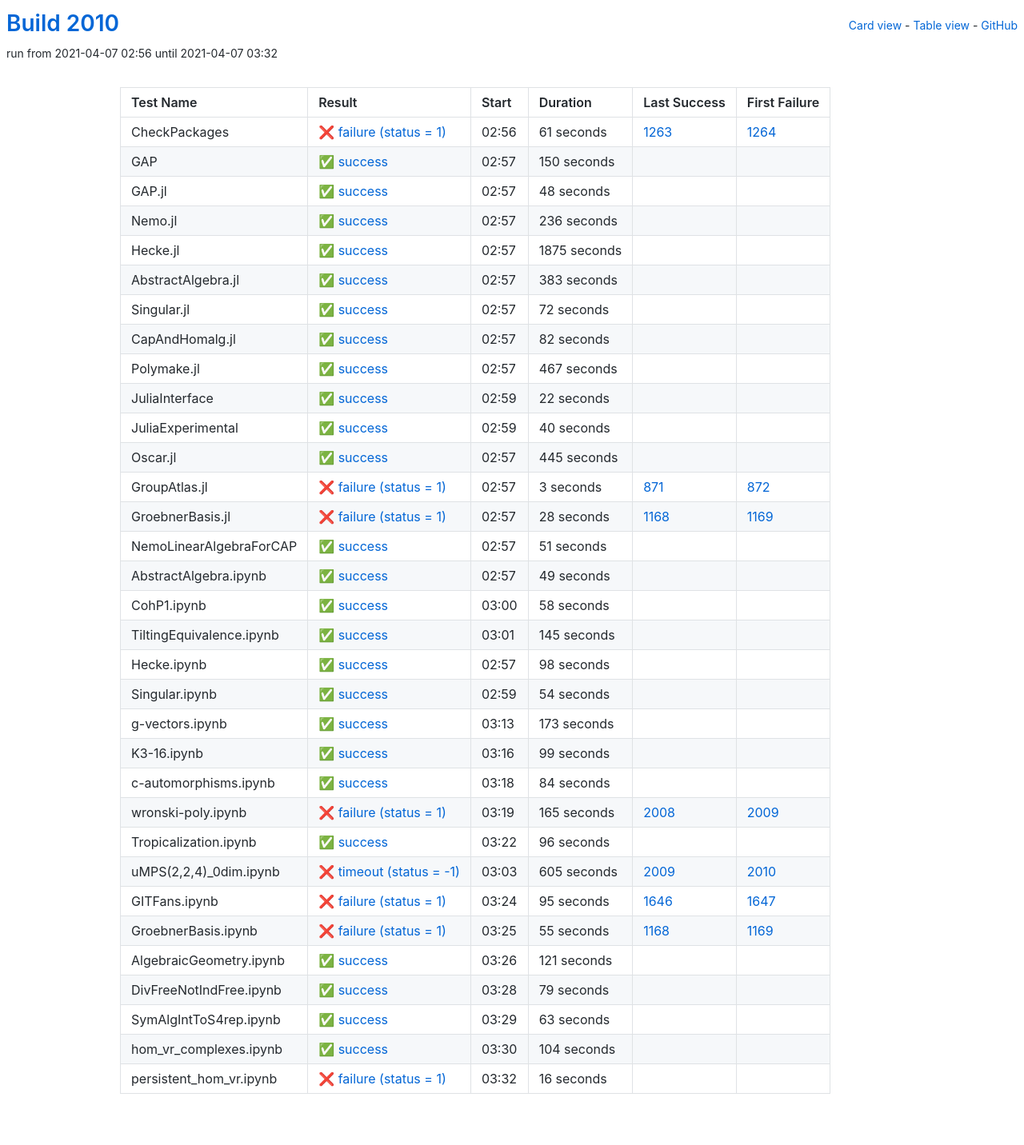
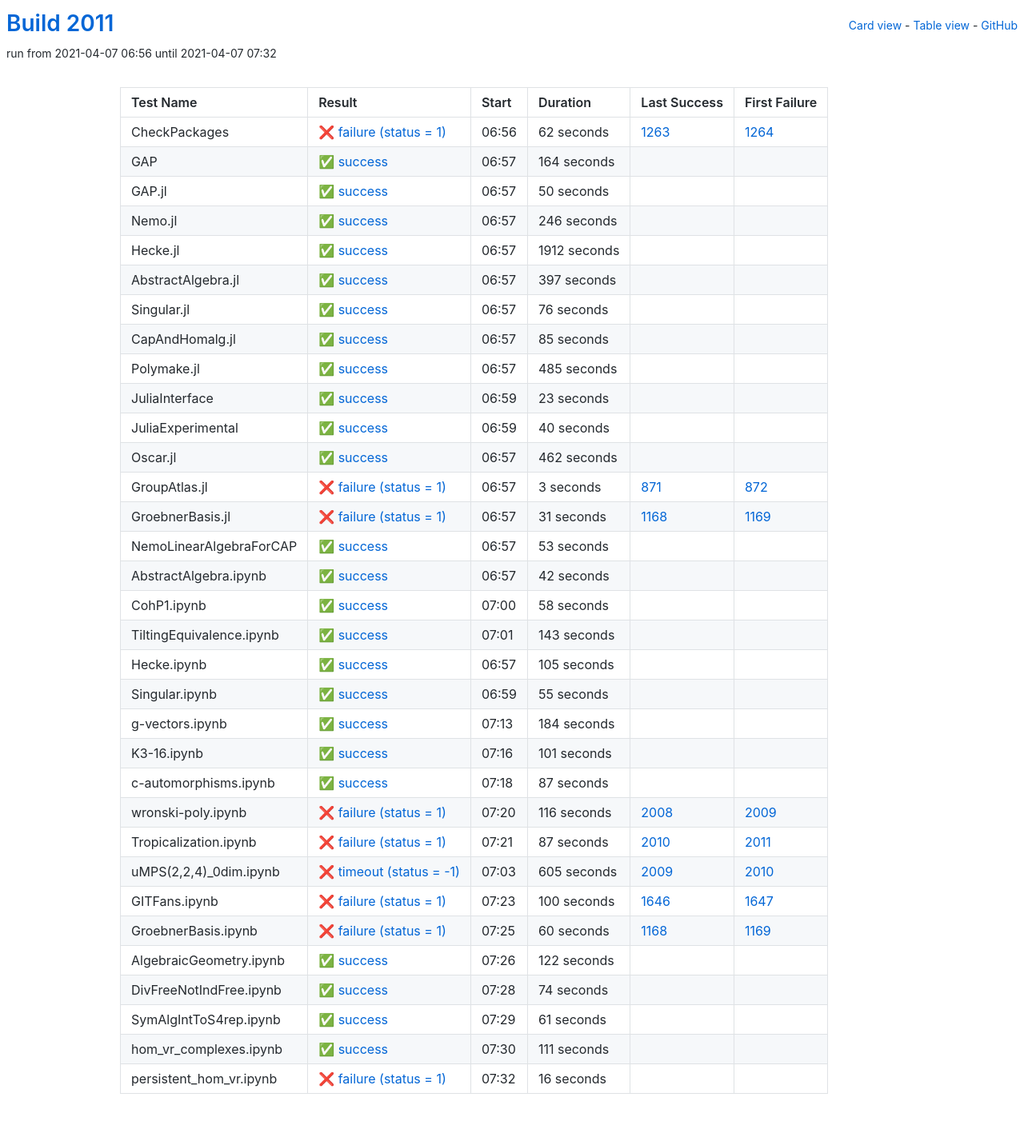
Before and after one commit to oscar-system/oscar-ci-status-stable, a Jekyll site: the page built from table.html, in a window 1280 px wide. Shown: the whole page at 80% size. Built offline with Jekyll 4.4.1, drawn with Linux system fonts in a browser that asks for light colours.

Commit message:
Build #2011

```diff
--- a/_data/ci.yml
+++ b/_data/ci.yml
@@ -1,6 +1,6 @@
 ---
-build: 2010
-build_url: https://oscarci.mathematik.uni-kl.de/job/oscar-stable/2010/
+build: 2011
+build_url: https://oscarci.mathematik.uni-kl.de/job/oscar-stable/2011/
 job: oscar-stable
 organization: oscar-system
 repo: oscar-ci-status-stable
@@ -8,128 +8,128 @@ repourl: https://github.com/oscar-system/oscar-ci-status-stable
 tests:
 - name: CheckPackages
   id: checkpackages
-  log: https://oscarci.mathematik.uni-kl.de/job/oscar-stable/2010/artifact/logs/build-2010/CheckPackages.log
-  start: 2021-04-07 02:56
+  log: https://oscarci.mathematik.uni-kl.de/job/oscar-stable/2011/artifact/logs/build-2011/CheckPackages.log
+  start: 2021-04-07 06:56
   success: false
   exitcode: 1
   status: failure
-  duration: 61
+  duration: 62
   last_success: 1263
   last_success_url: https://oscarci.mathematik.uni-kl.de/job/oscar-stable/1263/
   first_failure: 1264
   first_failure_url: https://oscarci.mathematik.uni-kl.de/job/oscar-stable/1264/
 - name: GAP
   id: gap
-  log: https://oscarci.mathematik.uni-kl.de/job/oscar-stable/2010/artifact/logs/build-2010/GAP.log
-  start: 2021-04-07 02:57
+  log: https://oscarci.mathematik.uni-kl.de/job/oscar-stable/2011/artifact/logs/build-2011/GAP.log
+  start: 2021-04-07 06:57
   success: true
   exitcode: 0
   status: success
-  duration: 150
+  duration: 164
   last_success: false
   last_success_url:
   first_failure: false
   first_failure_url:
 - name: GAP.jl
   id: gap-jl
-  log: https://oscarci.mathematik.uni-kl.de/job/oscar-stable/2010/artifact/logs/build-2010/GAP.jl.log
-  start: 2021-04-07 02:57
+  log: https://oscarci.mathematik.uni-kl.de/job/oscar-stable/2011/artifact/logs/build-2011/GAP.jl.log
+  start: 2021-04-07 06:57
   success: true
   exitcode: 0
   status: success
-  duration: 48
+  duration: 50
   last_success: false
   last_success_url:
   first_failure: false
   first_failure_url:
 - name: Nemo.jl
   id: nemo-jl
-  log: https://oscarci.mathematik.uni-kl.de/job/oscar-stable/2010/artifact/logs/build-2010/Nemo.jl.log
-  start: 2021-04-07 02:57
+  log: https://oscarci.mathematik.uni-kl.de/job/oscar-stable/2011/artifact/logs/build-2011/Nemo.jl.log
+  start: 2021-04-07 06:57
   success: true
   exitcode: 0
   status: success
-  duration: 236
+  duration: 246
   last_success: false
   last_success_url:
   first_failure: false
   first_failure_url:
 - name: Hecke.jl
   id: hecke-jl
-  log: https://oscarci.mathematik.uni-kl.de/job/oscar-stable/2010/artifact/logs/build-2010/Hecke.jl.log
-  start: 2021-04-07 02:57
+  log: https://oscarci.mathematik.uni-kl.de/job/oscar-stable/2011/artifact/logs/build-2011/Hecke.jl.log
+  start: 2021-04-07 06:57
   success: true
   exitcode: 0
   status: success
-  duration: 1875
+  duration: 1912
   last_success: false
   last_success_url:
   first_failure: false
   first_failure_url:
 - name: AbstractAlgebra.jl
   id: abstractalgebra-jl
-  log: https://oscarci.mathematik.uni-kl.de/job/oscar-stable/2010/artifact/logs/build-2010/AbstractAlgebra.jl.log
-  start: 2021-04-07 02:57
+  log: https://oscarci.mathematik.uni-kl.de/job/oscar-stable/2011/artifact/logs/build-2011/AbstractAlgebra.jl.log
+  start: 2021-04-07 06:57
   success: true
   exitcode: 0
   status: success
-  duration: 383
+  duration: 397
   last_success: false
   last_success_url:
   first_failure: false
   first_failure_url:
 - name: Singular.jl
   id: singular-jl
-  log: https://oscarci.mathematik.uni-kl.de/job/oscar-stable/2010/artifact/logs/build-2010/Singular.jl.log
-  start: 2021-04-07 02:57
+  log: https://oscarci.mathematik.uni-kl.de/job/oscar-stable/2011/artifact/logs/build-2011/Singular.jl.log
+  start: 2021-04-07 06:57
   success: true
   exitcode: 0
   status: success
-  duration: 72
+  duration: 76
   last_success: false
   last_success_url:
   first_failure: false
   first_failure_url:
 - name: CapAndHomalg.jl
   id: capandhomalg-jl
-  log: https://oscarci.mathematik.uni-kl.de/job/oscar-stable/2010/artifact/logs/build-2010/CapAndHomalg.jl.log
-  start: 2021-04-07 02:57
+  log: https://oscarci.mathematik.uni-kl.de/job/oscar-stable/2011/artifact/logs/build-2011/CapAndHomalg.jl.log
+  start: 2021-04-07 06:57
   success: true
   exitcode: 0
   status: success
-  duration: 82
+  duration: 85
   last_success: false
   last_success_url:
   first_failure: false
   first_failure_url:
 - name: Polymake.jl
   id: polymake-jl
-  log: https://oscarci.mathematik.uni-kl.de/job/oscar-stable/2010/artifact/logs/build-2010/Polymake.jl.log
-  start: 2021-04-07 02:57
+  log: https://oscarci.mathematik.uni-kl.de/job/oscar-stable/2011/artifact/logs/build-2011/Polymake.jl.log
+  start: 2021-04-07 06:57
   success: true
   exitcode: 0
   status: success
-  duration: 467
+  duration: 485
   last_success: false
   last_success_url:
   first_failure: false
   first_failure_url:
 - name: JuliaInterface
   id: juliainterface
-  log: https://oscarci.mathematik.uni-kl.de/job/oscar-stable/2010/artifact/logs/build-2010/JuliaInterface.log
-  start: 2021-04-07 02:59
+  log: https://oscarci.mathematik.uni-kl.de/job/oscar-stable/2011/artifact/logs/build-2011/JuliaInterface.log
+  start: 2021-04-07 06:59
   success: true
   exitcode: 0
   status: success
-  duration: 22
+  duration: 23
   last_success: false
   last_success_url:
   first_failure: false
   first_failure_url:
 - name: JuliaExperimental
   id: juliaexperimental
-  log: https://oscarci.mathematik.uni-kl.de/job/oscar-stable/2010/artifact/logs/build-2010/JuliaExperimental.log
-  start: 2021-04-07 02:59
+  log: https://oscarci.mathematik.uni-kl.de/job/oscar-stable/2011/artifact/logs/build-2011/JuliaExperimental.log
+  start: 2021-04-07 06:59
   success: true
   exitcode: 0
   status: success
@@ -140,20 +140,20 @@ tests:
   first_failure_url:
 - name: Oscar.jl
   id: oscar-jl
-  log: https://oscarci.mathematik.uni-kl.de/job/oscar-stable/2010/artifact/logs/build-2010/Oscar.jl.log
-  start: 2021-04-07 02:57
+  log: https://oscarci.mathematik.uni-kl.de/job/oscar-stable/2011/artifact/logs/build-2011/Oscar.jl.log
+  start: 2021-04-07 06:57
   success: true
   exitcode: 0
   status: success
-  duration: 445
+  duration: 462
   last_success: false
   last_success_url:
   first_failure: false
   first_failure_url:
 - name: GroupAtlas.jl
   id: groupatlas-jl
-  log: https://oscarci.mathematik.uni-kl.de/job/oscar-stable/2010/artifact/logs/build-2010/GroupAtlas.jl.log
-  start: 2021-04-07 02:57
+  log: https://oscarci.mathematik.uni-kl.de/job/oscar-stable/2011/artifact/logs/build-2011/GroupAtlas.jl.log
+  start: 2021-04-07 06:57
   success: false
   exitcode: 1
   status: failure
@@ -164,44 +164,44 @@ tests:
   first_failure_url: https://oscarci.mathematik.uni-kl.de/job/oscar-stable/872/
 - name: GroebnerBasis.jl
   id: groebnerbasis-jl
-  log: https://oscarci.mathematik.uni-kl.de/job/oscar-stable/2010/artifact/logs/build-2010/GroebnerBasis.jl.log
-  start: 2021-04-07 02:57
+  log: https://oscarci.mathematik.uni-kl.de/job/oscar-stable/2011/artifact/logs/build-2011/GroebnerBasis.jl.log
+  start: 2021-04-07 06:57
   success: false
   exitcode: 1
   status: failure
-  duration: 28
+  duration: 31
   last_success: 1168
   last_success_url: https://oscarci.mathematik.uni-kl.de/job/oscar-stable/1168/
   first_failure: 1169
   first_failure_url: https://oscarci.mathematik.uni-kl.de/job/oscar-stable/1169/
 - name: NemoLinearAlgebraForCAP
   id: nemolinearalgebraforcap
-  log: https://oscarci.mathematik.uni-kl.de/job/oscar-stable/2010/artifact/logs/build-2010/NemoLinearAlgebraForCAP.log
-  start: 2021-04-07 02:57
+  log: https://oscarci.mathematik.uni-kl.de/job/oscar-stable/2011/artifact/logs/build-2011/NemoLinearAlgebraForCAP.log
+  start: 2021-04-07 06:57
   success: true
   exitcode: 0
   status: success
-  duration: 51
+  duration: 53
   last_success: false
   last_success_url:
   first_failure: false
   first_failure_url:
 - name: AbstractAlgebra.ipynb
   id: abstractalgebra-ipynb
-  log: https://oscarci.mathematik.uni-kl.de/job/oscar-stable/2010/artifact/logs/build-2010/AbstractAlgebra.ipynb.log
-  start: 2021-04-07 02:57
+  log: https://oscarci.mathematik.uni-kl.de/job/oscar-stable/2011/artifact/logs/build-2011/AbstractAlgebra.ipynb.log
+  start: 2021-04-07 06:57
   success: true
   exitcode: 0
   status: success
-  duration: 49
+  duration: 42
   last_success: false
   last_success_url:
   first_failure: false
   first_failure_url:
 - name: CohP1.ipynb
   id: cohp1-ipynb
-  log: https://oscarci.mathematik.uni-kl.de/job/oscar-stable/2010/artifact/logs/build-2010/CohP1.ipynb.log
-  start: 2021-04-07 03:00
+  log: https://oscarci.mathematik.uni-kl.de/job/oscar-stable/2011/artifact/logs/build-2011/CohP1.ipynb.log
+  start: 2021-04-07 07:00
   success: true
   exitcode: 0
   status: success
@@ -212,104 +212,104 @@ tests:
   first_failure_url:
 - name: TiltingEquivalence.ipynb
   id: tiltingequivalence-ipynb
-  log: https://oscarci.mathematik.uni-kl.de/job/oscar-stable/2010/artifact/logs/build-2010/TiltingEquivalence.ipynb.log
-  start: 2021-04-07 03:01
+  log: https://oscarci.mathematik.uni-kl.de/job/oscar-stable/2011/artifact/logs/build-2011/TiltingEquivalence.ipynb.log
+  start: 2021-04-07 07:01
   success: true
   exitcode: 0
   status: success
-  duration: 145
+  duration: 143
   last_success: false
   last_success_url:
   first_failure: false
   first_failure_url:
 - name: Hecke.ipynb
   id: hecke-ipynb
-  log: https://oscarci.mathematik.uni-kl.de/job/oscar-stable/2010/artifact/logs/build-2010/Hecke.ipynb.log
-  start: 2021-04-07 02:57
+  log: https://oscarci.mathematik.uni-kl.de/job/oscar-stable/2011/artifact/logs/build-2011/Hecke.ipynb.log
+  start: 2021-04-07 06:57
   success: true
   exitcode: 0
   status: success
-  duration: 98
+  duration: 105
   last_success: false
   last_success_url:
   first_failure: false
   first_failure_url:
 - name: Singular.ipynb
   id: singular-ipynb
-  log: https://oscarci.mathematik.uni-kl.de/job/oscar-stable/2010/artifact/logs/build-2010/Singular.ipynb.log
-  start: 2021-04-07 02:59
+  log: https://oscarci.mathematik.uni-kl.de/job/oscar-stable/2011/artifact/logs/build-2011/Singular.ipynb.log
+  start: 2021-04-07 06:59
   success: true
   exitcode: 0
   status: success
-  duration: 54
+  duration: 55
   last_success: false
   last_success_url:
   first_failure: false
   first_failure_url:
 - name: g-vectors.ipynb
   id: g-vectors-ipynb
-  log: https://oscarci.mathematik.uni-kl.de/job/oscar-stable/2010/artifact/logs/build-2010/g-vectors.ipynb.log
-  start: 2021-04-07 03:13
+  log: https://oscarci.mathematik.uni-kl.de/job/oscar-stable/2011/artifact/logs/build-2011/g-vectors.ipynb.log
+  start: 2021-04-07 07:13
   success: true
   exitcode: 0
   status: success
-  duration: 173
+  duration: 184
   last_success: false
   last_success_url:
   first_failure: false
   first_failure_url:
 - name: K3-16.ipynb
   id: k3-16-ipynb
-  log: https://oscarci.mathematik.uni-kl.de/job/oscar-stable/2010/artifact/logs/build-2010/K3-16.ipynb.log
-  start: 2021-04-07 03:16
+  log: https://oscarci.mathematik.uni-kl.de/job/oscar-stable/2011/artifact/logs/build-2011/K3-16.ipynb.log
+  start: 2021-04-07 07:16
   success: true
   exitcode: 0
   status: success
-  duration: 99
+  duration: 101
   last_success: false
   last_success_url:
   first_failure: false
   first_failure_url:
 - name: c-automorphisms.ipynb
   id: c-automorphisms-ipynb
-  log: https://oscarci.mathematik.uni-kl.de/job/oscar-stable/2010/artifact/logs/build-2010/c-automorphisms.ipynb.log
-  start: 2021-04-07 03:18
+  log: https://oscarci.mathematik.uni-kl.de/job/oscar-stable/2011/artifact/logs/build-2011/c-automorphisms.ipynb.log
+  start: 2021-04-07 07:18
   success: true
   exitcode: 0
   status: success
-  duration: 84
+  duration: 87
   last_success: false
   last_success_url:
   first_failure: false
   first_failure_url:
 - name: wronski-poly.ipynb
   id: wronski-poly-ipynb
-  log: https://oscarci.mathematik.uni-kl.de/job/oscar-stable/2010/artifact/logs/build-2010/wronski-poly.ipynb.log
-  start: 2021-04-07 03:19
+  log: https://oscarci.mathematik.uni-kl.de/job/oscar-stable/2011/artifact/logs/build-2011/wronski-poly.ipynb.log
+  start: 2021-04-07 07:20
   success: false
   exitcode: 1
   status: failure
-  duration: 165
+  duration: 116
   last_success: 2008
   last_success_url: https://oscarci.mathematik.uni-kl.de/job/oscar-stable/2008/
   first_failure: 2009
   first_failure_url: https://oscarci.mathematik.uni-kl.de/job/oscar-stable/2009/
 - name: Tropicalization.ipynb
   id: tropicalization-ipynb
-  log: https://oscarci.mathematik.uni-kl.de/job/oscar-stable/2010/artifact/logs/build-2010/Tropicalization.ipynb.log
-  start: 2021-04-07 03:22
-  success: true
-  exitcode: 0
-  status: success
-  duration: 96
-  last_success: false
-  last_success_url:
-  first_failure: false
-  first_failure_url:
+  log: https://oscarci.mathematik.uni-kl.de/job/oscar-stable/2011/artifact/logs/build-2011/Tropicalization.ipynb.log
+  start: 2021-04-07 07:21
+  success: false
+  exitcode: 1
+  status: failure
+  duration: 87
+  last_success: 2010
+  last_success_url: https://oscarci.mathematik.uni-kl.de/job/oscar-stable/2010/
+  first_failure: 2011
+  first_failure_url: https://oscarci.mathematik.uni-kl.de/job/oscar-stable/2011/
 - name: uMPS(2,2,4)_0dim.ipynb
   id: umps-2-2-4-0dim-ipynb
-  log: https://oscarci.mathematik.uni-kl.de/job/oscar-stable/2010/artifact/logs/build-2010/uMPS-2-2-4-_0dim.ipynb.log
-  start: 2021-04-07 03:03
+  log: https://oscarci.mathematik.uni-kl.de/job/oscar-stable/2011/artifact/logs/build-2011/uMPS-2-2-4-_0dim.ipynb.log
+  start: 2021-04-07 07:03
   success: false
   exitcode: -1
   status: timeout
@@ -320,80 +320,80 @@ tests:
   first_failure_url: https://oscarci.mathematik.uni-kl.de/job/oscar-stable/2010/
 - name: GITFans.ipynb
   id: gitfans-ipynb
-  log: https://oscarci.mathematik.uni-kl.de/job/oscar-stable/2010/artifact/logs/build-2010/GITFans.ipynb.log
-  start: 2021-04-07 03:24
+  log: https://oscarci.mathematik.uni-kl.de/job/oscar-stable/2011/artifact/logs/build-2011/GITFans.ipynb.log
+  start: 2021-04-07 07:23
   success: false
   exitcode: 1
   status: failure
-  duration: 95
+  duration: 100
   last_success: 1646
   last_success_url: https://oscarci.mathematik.uni-kl.de/job/oscar-stable/1646/
   first_failure: 1647
   first_failure_url: https://oscarci.mathematik.uni-kl.de/job/oscar-stable/1647/
 - name: GroebnerBasis.ipynb
   id: groebnerbasis-ipynb
-  log: https://oscarci.mathematik.uni-kl.de/job/oscar-stable/2010/artifact/logs/build-2010/GroebnerBasis.ipynb.log
-  start: 2021-04-07 03:25
+  log: https://oscarci.mathematik.uni-kl.de/job/oscar-stable/2011/artifact/logs/build-2011/GroebnerBasis.ipynb.log
+  start: 2021-04-07 07:25
   success: false
   exitcode: 1
   status: failure
-  duration: 55
+  duration: 60
   last_success: 1168
   last_success_url: https://oscarci.mathematik.uni-kl.de/job/oscar-stable/1168/
   first_failure: 1169
   first_failure_url: https://oscarci.mathematik.uni-kl.de/job/oscar-stable/1169/
 - name: AlgebraicGeometry.ipynb
   id: algebraicgeometry-ipynb
-  log: https://oscarci.mathematik.uni-kl.de/job/oscar-stable/2010/artifact/logs/build-2010/AlgebraicGeometry.ipynb.log
-  start: 2021-04-07 03:26
+  log: https://oscarci.mathematik.uni-kl.de/job/oscar-stable/2011/artifact/logs/build-2011/AlgebraicGeometry.ipynb.log
+  start: 2021-04-07 07:26
   success: true
   exitcode: 0
   status: success
-  duration: 121
+  duration: 122
   last_success: false
   last_success_url:
   first_failure: false
   first_failure_url:
 - name: DivFreeNotIndFree.ipynb
   id: divfreenotindfree-ipynb
-  log: https://oscarci.mathematik.uni-kl.de/job/oscar-stable/2010/artifact/logs/build-2010/DivFreeNotIndFree.ipynb.log
-  start: 2021-04-07 03:28
+  log: https://oscarci.mathematik.uni-kl.de/job/oscar-stable/2011/artifact/logs/build-2011/DivFreeNotIndFree.ipynb.log
+  start: 2021-04-07 07:28
   success: true
   exitcode: 0
   status: success
-  duration: 79
+  duration: 74
   last_success: false
   last_success_url:
   first_failure: false
   first_failure_url:
 - name: SymAlgIntToS4rep.ipynb
   id: symalginttos4rep-ipynb
-  log: https://oscarci.mathematik.uni-kl.de/job/oscar-stable/2010/artifact/logs/build-2010/SymAlgIntToS4rep.ipynb.log
-  start: 2021-04-07 03:29
+  log: https://oscarci.mathematik.uni-kl.de/job/oscar-stable/2011/artifact/logs/build-2011/SymAlgIntToS4rep.ipynb.log
+  start: 2021-04-07 07:29
   success: true
   exitcode: 0
   status: success
-  duration: 63
+  duration: 61
   last_success: false
   last_success_url:
   first_failure: false
   first_failure_url:
 - name: hom_vr_complexes.ipynb
   id: hom-vr-complexes-ipynb
-  log: https://oscarci.mathematik.uni-kl.de/job/oscar-stable/2010/artifact/logs/build-2010/hom_vr_complexes.ipynb.log
-  start: 2021-04-07 03:30
+  log: https://oscarci.mathematik.uni-kl.de/job/oscar-stable/2011/artifact/logs/build-2011/hom_vr_complexes.ipynb.log
+  start: 2021-04-07 07:30
   success: true
   exitcode: 0
   status: success
-  duration: 104
+  duration: 111
   last_success: false
   last_success_url:
   first_failure: false
   first_failure_url:
 - name: persistent_hom_vr.ipynb
   id: persistent-hom-vr-ipynb
-  log: https://oscarci.mathematik.uni-kl.de/job/oscar-stable/2010/artifact/logs/build-2010/persistent_hom_vr.ipynb.log
-  start: 2021-04-07 03:32
+  log: https://oscarci.mathematik.uni-kl.de/job/oscar-stable/2011/artifact/logs/build-2011/persistent_hom_vr.ipynb.log
+  start: 2021-04-07 07:32
   success: false
   exitcode: 1
   status: failure
```
Also changed, not shown: README.md.
